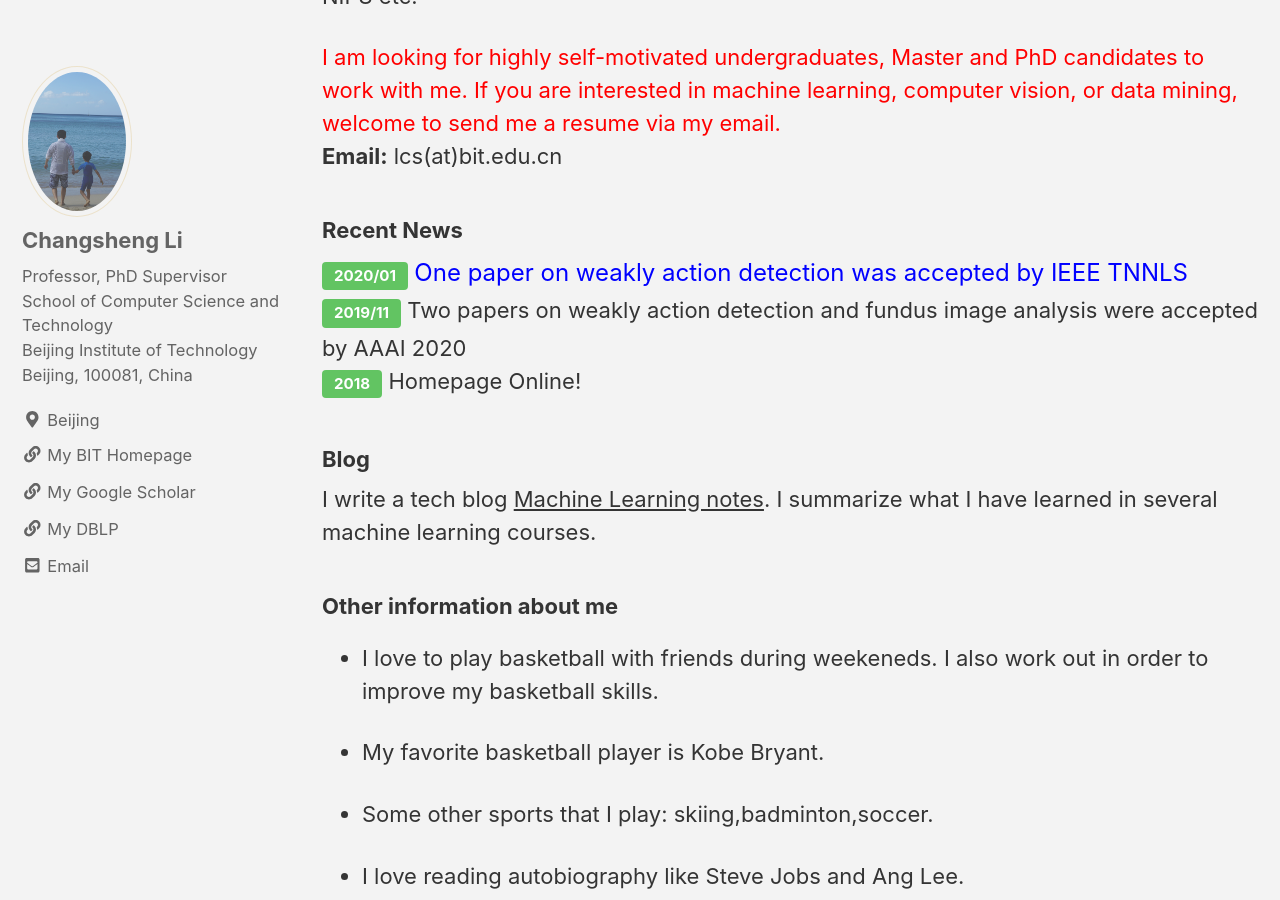
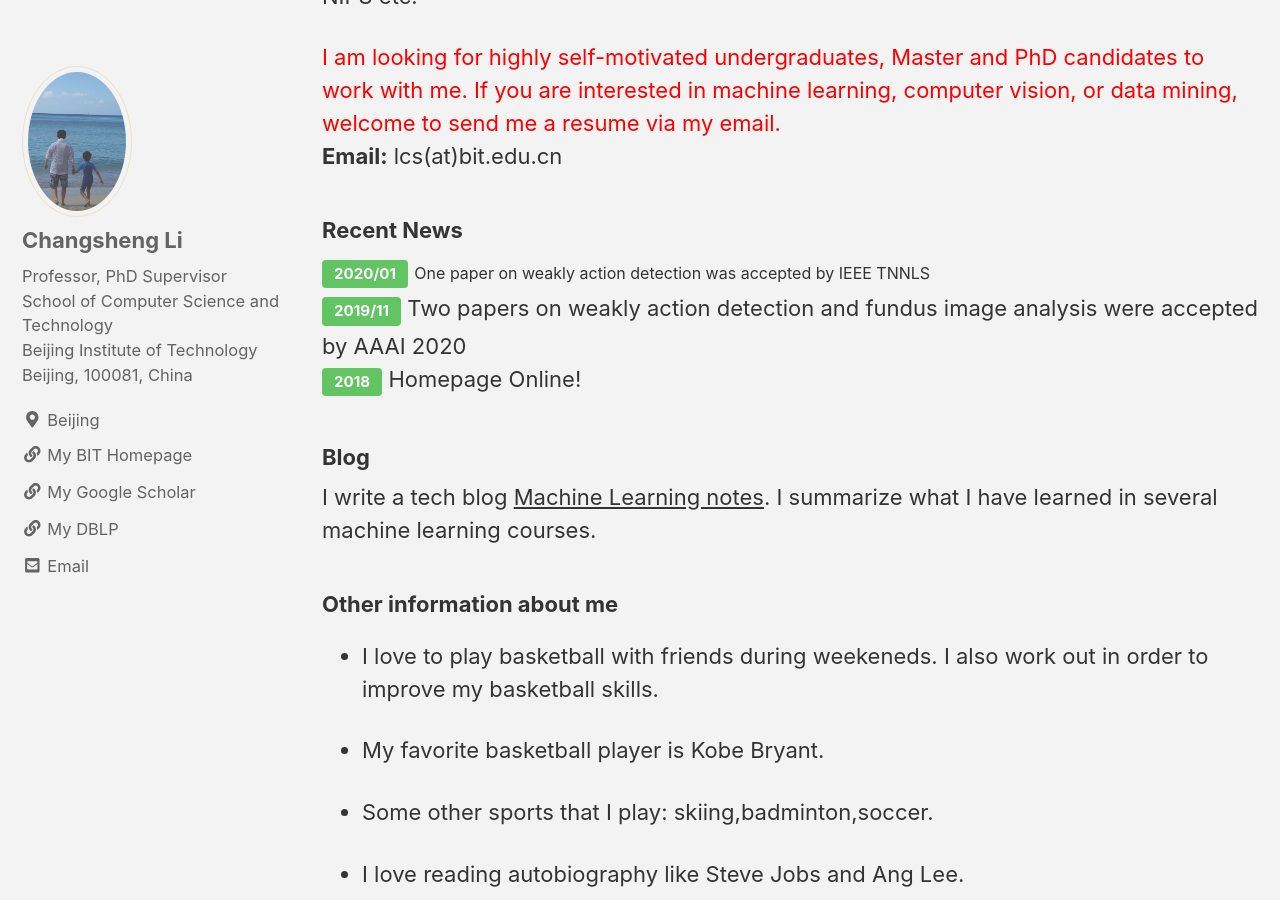
Before and after one commit to csli-bit/csli-bit.github.io, a Jekyll site: the page built from _pages/index.md, in a window 1280 px wide and 900 px high, scrolled down 579 px. Built offline with Jekyll 4.4.1, drawn with Linux system fonts in a browser that asks for light colours; nearby versions of some CDN libraries; comment, search, counter and statistics services are not loaded.

Commit message:
Update index.md

```diff
--- a/_pages/index.md
+++ b/_pages/index.md
@@ -18,7 +18,7 @@ If you are interested in machine learning, computer vision, or data mining, welc
 
 ### Recent News
 
-[2020/01](#link){: .btn .btn--success .btn--small} <font size="5" color="blue">
+[2020/01](#link){: .btn .btn--success .btn--small} <font size="3">
 One paper on weakly action detection was accepted by IEEE TNNLS </font> <br>
 [2019/11](#link){: .btn .btn--success .btn--small} Two papers on weakly action detection and fundus image analysis were accepted by AAAI 2020 <br>
 [2018](#link){: .btn .btn--success .btn--small} Homepage Online!
```
